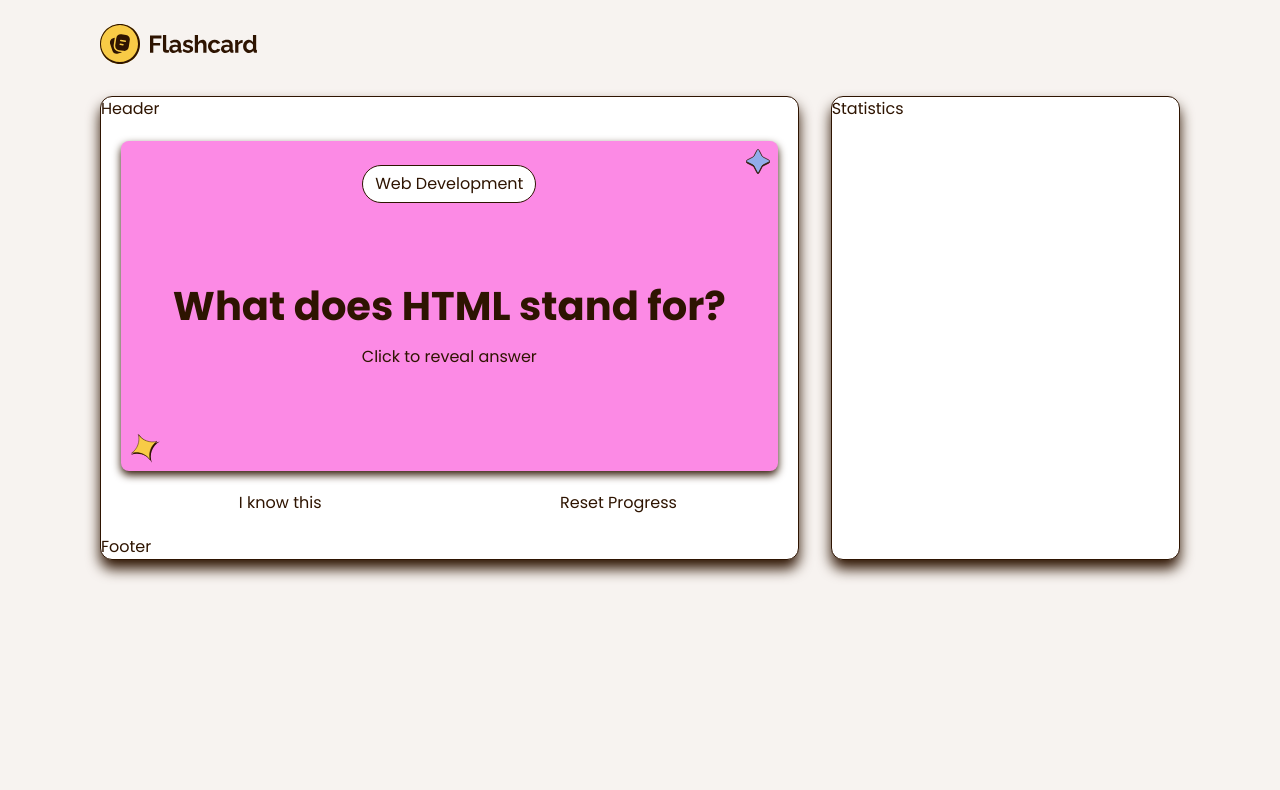
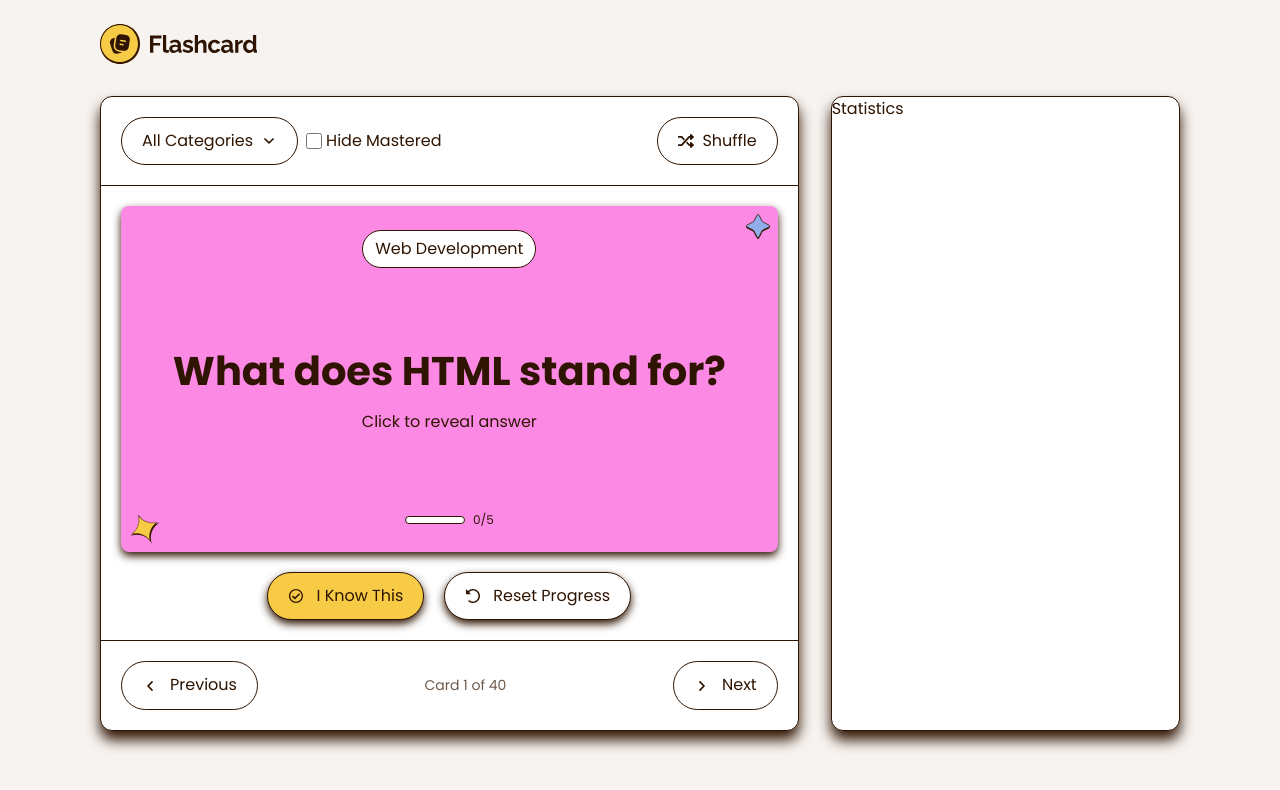
Before and after one commit to konarssuresh/flashcard-client, a React (Vite) app: page /study-mode in a window 1280 px wide. Shown: the top 790 px of the page. Built offline with nearby package versions, Linux system fonts and the light colour scheme.

Commit message:
main content changes

```diff
--- a/src/common-components/button.jsx
+++ b/src/common-components/button.jsx
@@ -1,17 +1,39 @@
 import clsx from "clsx";
+import { motion as Motion } from "motion/react";
 
-const Button = ({ variant = "primary", ...remaining }) => {
-  const generalClasses = clsx("px-5 py-3 rounded-full text-neutral-900");
+const Button = ({ variant = "primary", className, ...remaining }) => {
+  const generalClasses = clsx(
+    "text-preset-4 text-neutral-900 px-5 py-3 rounded-full text-neutral-900 border border-neutral-900  cursor-pointer",
+    className
+  );
 
-  const primaryClasses = clsx("bg-yellow-500");
+  const primaryClasses = clsx(
+    "bg-yellow-500 drop-shadow-lg drop-shadow-neutral-900"
+  );
 
-  const secondaryClasses = clsx("bg-neutral-0");
+  const secondaryClasses = clsx(
+    "bg-neutral-0 drop-shadow-lg drop-shadow-neutral-900"
+  );
 
-  const className = `${generalClasses} ${
-    variant === "primary" ? primaryClasses : secondaryClasses
-  }`;
+  const tertiaryClasses = clsx("bg-neutral-0");
 
-  return <button className={className} {...remaining} />;
+  const variantClasses =
+    variant === "primary"
+      ? primaryClasses
+      : variant === "tertiary"
+      ? tertiaryClasses
+      : secondaryClasses;
+
+  const classList = clsx(generalClasses, variantClasses);
+
+  return (
+    <Motion.button
+      whileTap={{ scale: 0.9 }}
+      whileHover={{ scale: 1.05 }}
+      className={classList}
+      {...remaining}
+    />
+  );
 };
 
 export default Button;
--- /dev/null
+++ b/src/common-components/popover.jsx
@@ -0,0 +1,84 @@
+import { useState, useRef, useEffect, useCallback } from "react";
+import { motion as Motion, AnimatePresence } from "motion/react";
+import Button from "./button.jsx";
+
+const Popover = ({
+  buttonContent,
+  children,
+  placement = "bottom",
+  open,
+  closeOnClick = false,
+  className,
+  variant,
+}) => {
+  const [isOpen, setIsOpen] = useState(false);
+  const popoverRef = useRef(null);
+
+  useEffect(() => {
+    const handleClickOutside = (event) => {
+      if (popoverRef.current && !popoverRef.current.contains(event.target)) {
+        setIsOpen(false);
+      }
+    };
+    document.addEventListener("mousedown", handleClickOutside);
+    return () => document.removeEventListener("mousedown", handleClickOutside);
+  }, []);
+
+  useEffect(() => {
+    if (typeof open === "boolean") {
+      // eslint-disable-next-line react-hooks/set-state-in-effect
+      setIsOpen(open);
+    }
+  }, [open]);
+
+  // Placement classes mapping
+  const placementClasses = {
+    top: "bottom-full mb-2 left-1/2 transform -translate-x-1/2",
+    "top-left": "bottom-full mb-2 left-0",
+    "top-right": "bottom-full mb-2 right-0",
+    bottom: "top-full mt-2 left-1/2 transform -translate-x-1/2",
+    "bottom-left": "top-full mt-2 left-0",
+    "bottom-right": "top-full mt-2 right-0",
+    left: "right-full mr-2 top-1/2 transform -translate-y-1/2",
+    right: "left-full ml-2 top-1/2 transform -translate-y-1/2",
+    "bottom-full": "top-full left-0 w-full max-h-60 overflow-auto ",
+  };
+
+  const classes = placementClasses[placement] || placementClasses.bottom;
+
+  const handleClick = useCallback(() => {
+    if (closeOnClick) {
+      setIsOpen(false);
+    }
+  }, [closeOnClick]);
+
+  return (
+    <Motion.div
+      className={`relative inline-block text-left ${className || ""}`}
+      ref={popoverRef}
+    >
+      <Button
+        variant={variant || "tertiary"}
+        className={className || ""}
+        onClick={() => !open && setIsOpen(!isOpen)}
+      >
+        {buttonContent}
+      </Button>
+
+      <AnimatePresence>
+        {isOpen && children && (
+          <Motion.div
+            whileInView={{ opacity: [0, 1], scale: [0.95, 1] }}
+            transition={{ duration: 0.2 }}
+            onClick={handleClick}
+            className={`absolute z-10 ${classes} bg-neutral-0 border border-neutral-900 rounded shadow-lg w-56 `}
+          >
+            <div className="px-2 py-1.5">{children}</div>
+          </Motion.div>
+        )}
+      </AnimatePresence>
+    </Motion.div>
+  );
+};
+
+export default Popover;
--- a/src/pages/study-mode/main-section/main-section-content.jsx
+++ b/src/pages/study-mode/main-section/main-section-content.jsx
@@ -1,24 +1,54 @@
 import clsx from "clsx";
 
+import { useFalshCardStore } from "../../../store/flash-card-store";
 import QuestionCard from "./question-card";
 import Button from "../../../common-components/button";
+import IconCheck from "../../../common-components/icons/IconCircleCheck";
+import IconReset from "../../../common-components/icons/IconReset";
 
-const MainSectionContent = () => {
+const MainSectionContent = ({ currentCard }) => {
+  const { flashCards, updateFlashcards } = useFalshCardStore();
+  const card = flashCards?.find((c) => c.id === currentCard);
+
+  const handleKnowThis = () => {
+    if (!card) return;
+    const newKnownCount = Math.min(card.knownCount + 1, 5);
+    updateFlashcards({ id: card.id, key: "knownCount", value: newKnownCount });
+  };
+
+  const handleResetProgress = () => {
+    if (!card) return;
+    updateFlashcards({ id: card.id, key: "knownCount", value: 0 });
+  };
+
   return (
     <div
-      className={clsx("flex flex-col gap-5", "py-6 px-4", "md:px-5 md:py-5")}
+      className={clsx(
+        "flex flex-col gap-5 border-t border-b border-neutral-900",
+        "py-6 px-4",
+        "md:px-5 md:py-5"
+      )}
     >
-      <QuestionCard />
+      <QuestionCard question={card} />
       <div
         className={clsx({
-          "flex flex-row gap-5": true,
+          "flex flex-row gap-5 justify-center": true,
         })}
       >
-        <Button variant="primary" className="flex-1">
-          I know this
+        <Button
+          onClick={handleKnowThis}
+          variant="primary"
+          className={"flex flex-row gap-3 items-center"}
+        >
+          <IconCheck /> <span>I Know This</span>
         </Button>
-        <Button variant="secondary" className="flex-1">
-          Reset Progress
+        <Button
+          onClick={handleResetProgress}
+          variant="secondary"
+          className={"flex flex-row gap-3 items-center"}
+        >
+          <IconReset />
+          <span>Reset Progress</span>
         </Button>
       </div>
     </div>
--- a/src/pages/study-mode/main-section/main-section-footer.jsx
+++ b/src/pages/study-mode/main-section/main-section-footer.jsx
@@ -1,5 +1,31 @@
-const MainSectionFooter = () => {
-  return <div>Footer</div>;
+import Button from "../../../common-components/button";
+import IconChevronLeft from "../../../common-components/icons/IconChevronLeft";
+import IconChevronRight from "../../../common-components/icons/IconChevronRight";
+
+const MainSectionFooter = ({ onNext, onPrev, label }) => {
+  return (
+    <div className="flex flex-row justify-between items-center p-5">
+      <Button
+        onClick={onPrev}
+        variant="tertiary"
+        className={"flex flex-row gap-3 items-center drop-shadow-none"}
+      >
+        <IconChevronLeft />
+        <span>Previous</span>
+      </Button>
+
+      <p className="text-preset-5 text-neutral-600">{label}</p>
+
+      <Button
+        onClick={onNext}
+        variant="tertiary"
+        className={"flex flex-row gap-3 items-center drop-shadow-none"}
+      >
+        <IconChevronRight />
+        <span>Next</span>
+      </Button>
+    </div>
+  );
 };
 
 export default MainSectionFooter;
--- a/src/pages/study-mode/main-section/main-section-header.jsx
+++ b/src/pages/study-mode/main-section/main-section-header.jsx
@@ -1,5 +1,74 @@
+import { motion as Motion } from "motion/react";
+
+import { useFalshCardStore } from "../../../store/flash-card-store";
+import Button from "../../../common-components/button";
+import Popover from "../../../common-components/popover";
+import IconChevronDown from "../../../common-components/icons/IconChevronDown";
+import IconShuffle from "../../../common-components/icons/IconShuffle";
+import { useMemo } from "react";
+
+const CategoriesDropdown = () => {
+  const { flashCards: options } = useFalshCardStore();
+
+  let categories = useMemo(() => {
+    const cats = options.map((opt) => opt.category);
+    return Array.from(new Set(cats));
+  }, [options]);
+
+  return (
+    <Popover
+      variant="tertiary"
+      buttonContent={
+        <div className="flex flex-row gap-2 items-center">
+          <span>All Categories</span>
+          <IconChevronDown />
+        </div>
+      }
+      placement="bottom-left"
+      className="z-10"
+    >
+      <div className="flex flex-col">
+        {categories.map((category) => (
+          <p
+            key={category}
+            className="text-preset-5 text-neutral-700 mb-2 last:mb-0"
+          >
+            {category}
+          </p>
+        ))}
+      </div>
+    </Popover>
+  );
+};
+
 const MainSectionHeader = () => {
-  return <div>Header</div>;
+  return (
+    <div className="p-3 md:p-5 flex flex-row justify-between">
+      <div className="flex flex-col md:flex-row gap-2">
+        <CategoriesDropdown />
+        <div className="flex flex-row items-center gap-1">
+          <input
+            className="w-4 h-4"
+            type="checkbox"
+            name="hideMastered"
+            id="hideMastered"
+          />
+          <Motion.label
+            whileHover={{ scale: 1.05 }}
+            transition={{ duration: 0.2 }}
+            htmlFor="hideMastered"
+            className="text-preset-4 cursor-pointer"
+          >
+            Hide Mastered
+          </Motion.label>
+        </div>
+      </div>
+      <Button variant="tertiary" className="flex flex-row gap-2 items-center">
+        <IconShuffle />
+        <span>Shuffle</span>
+      </Button>
+    </div>
+  );
 };
 
 export default MainSectionHeader;
--- a/src/pages/study-mode/main-section/main-section.jsx
+++ b/src/pages/study-mode/main-section/main-section.jsx
@@ -1,15 +1,88 @@
+import { useEffect, useCallback, useMemo, useReducer } from "react";
+
+import { useFalshCardStore } from "../../../store/flash-card-store";
 import MainSectionHeader from "./main-section-header";
 import MainSectionContent from "./main-section-content";
 import MainSectionFooter from "./main-section-footer";
 
+const reducer = (state, action) => {
+  switch (action.type) {
+    case "SET_CARDS":
+      return {
+        ...state,
+        cards: action.payload.cards,
+        currentCard: action.payload.cards?.[0] || null,
+      };
+    case "NEXT_CARD": {
+      const currentIndex = state.cards.indexOf(state.currentCard);
+      const nextIndex =
+        currentIndex !== state.cards.length - 1 ? currentIndex + 1 : 0;
+      return {
+        ...state,
+        currentCard: state.cards[nextIndex],
+      };
+    }
+    case "PREV_CARD": {
+      const currentIndex = state.cards.indexOf(state.currentCard);
+      const prevIndex =
+        currentIndex !== 0 ? currentIndex - 1 : state.cards.length - 1;
+      return {
+        ...state,
+        currentCard: state.cards[prevIndex],
+      };
+    }
+    default:
+      return state;
+  }
+};
+
 const MainSection = () => {
+  const { flashCards, selectedCategory, hideMastered } = useFalshCardStore();
+
+  const [state, dispatch] = useReducer(reducer, {
+    cards: [],
+    currentCard: null,
+  });
+  const { cards, currentCard } = state;
+  const setCards = (cards) =>
+    dispatch({ type: "SET_CARDS", payload: { cards } });
+
+  const cardsIds = useMemo(() => {
+    let cardsToConsider = [...flashCards];
+    if (hideMastered) {
+      cardsToConsider = cardsToConsider.filter((c) => c.knownCount < 5);
+    }
+    if (selectedCategory.length > 0) {
+      cardsToConsider = cardsToConsider.filter((c) =>
+        selectedCategory.includes(c.category)
+      );
+    }
+    return cardsToConsider.map((c) => c.id);
+  }, [flashCards, selectedCategory, hideMastered]);
+
+  useEffect(() => {
+    setCards(cardsIds);
+  }, [cardsIds]);
+
+  const handleNextCard = useCallback(() => {
+    dispatch({ type: "NEXT_CARD" });
+  }, []);
+
+  const handlePrevCard = useCallback(() => {
+    dispatch({ type: "PREV_CARD" });
+  }, []);
+
   return (
     <div
       className={`bg-neutral-0 text-neutral-900 flex flex-col w-full lg:w-2/3 border border-neutral-900 rounded-xl drop-shadow-xl drop-shadow-neutral-900`}
     >
-      <MainSectionHeader />
-      <MainSectionContent />
-      <MainSectionFooter />
+      <MainSectionHeader cards={cards} />
+      <MainSectionContent currentCard={currentCard} />
+      <MainSectionFooter
+        label={`Card ${cards.indexOf(currentCard) + 1} of ${cards.length}`}
+        onNext={handleNextCard}
+        onPrev={handlePrevCard}
+      />
     </div>
   );
 };
--- a/src/pages/study-mode/main-section/question-card.jsx
+++ b/src/pages/study-mode/main-section/question-card.jsx
@@ -1,8 +1,7 @@
-import { useState } from "react";
+import { useState, useEffect } from "react";
 import { motion as Motion } from "motion/react";
 import clsx from "clsx";
 
-import { useFalshCardStore } from "../../../store/flash-card-store";
 import YellowStar from "../../../common-components/icons/PatternStarYellow";
 import PinkStar from "../../../common-components/icons/PatternStarPink";
 import BlueStar from "../../../common-components/icons/PatternStarBlue";
@@ -28,7 +27,7 @@ const Question = ({ card }) => {
 
 const Answer = ({ card }) => {
   return (
-    <div className="h-61 flex flex-col justify-center gap-4">
+    <div className="min-h-61 flex flex-col justify-center gap-4">
       <p className="text-center text-preset-4">Answer</p>
       <h3 className="text-preset-1-mobile md:text-preset-1-tab lg:text-preset-1 text-center font-bold">
         {card?.answer}
@@ -37,16 +36,27 @@ const Answer = ({ card }) => {
   );
 };
 
-const QuestionCard = () => {
+const Progress = ({ knownCount }) => {
+  return (
+    <div className="flex flex-row gap-2 items-center">
+      <div className="w-15 h-2 border bg-neutral-0 border-neutral-900 rounded-full">
+        <div
+          className="h-2 bg-neutral-900 rounded-full"
+          style={{ width: `${(knownCount / 5) * 100}%` }}
+        ></div>
+      </div>
+      <span className="text-preset-6 text-neutral-900">{knownCount}/5</span>
+    </div>
+  );
+};
+
+const QuestionCard = ({ question }) => {
   const [showAnswer, setShowAnswer] = useState(false);
-  const question = useFalshCardStore(
-    (state) =>
-      state.flashCards.find((card) => card.id === state.currentQuestionId) ||
-      state.flashCards[0]
-  );
 
-  console.log("QuestionCard Rendered");
-  console.log("Current Question:", question);
+  useEffect(() => {
+    // eslint-disable-next-line react-hooks/set-state-in-effect
+    setShowAnswer(false);
+  }, [question?.id]);
 
   return (
     <div
@@ -71,6 +81,7 @@ const QuestionCard = () => {
           <div className="flex flex-col text-center items-center">
             <CategoryChip category={question?.category} />
             <Question card={question} />
+            <Progress knownCount={question?.knownCount} />
           </div>
         </Motion.div>
 
@@ -85,6 +96,7 @@ const QuestionCard = () => {
           <div className="flex flex-col text-center items-center">
             <CategoryChip category={question?.category} />
             <Answer card={question} />
+            <Progress knownCount={question?.knownCount} />
           </div>
         </Motion.div>
       </Motion.div>
```
Also changed, not shown: src/store/flash-card-store.js (+19 -5 lines).
